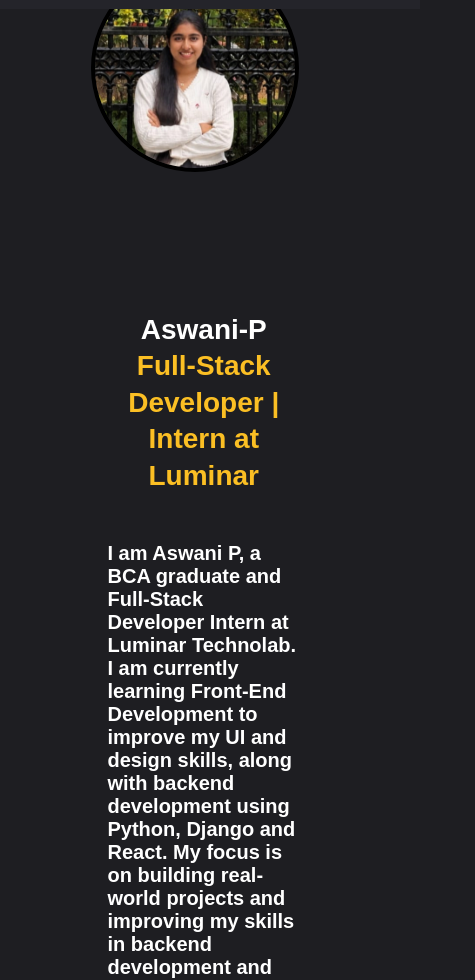
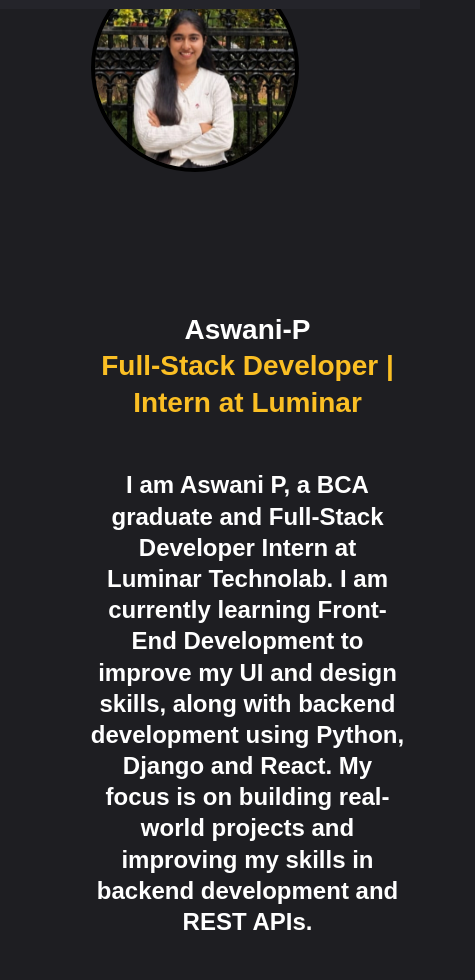
Before and after one commit to aswani-py/Portfolio, a plain HTML site: page index.html in a window 390 px wide. Shown: the part 126-1106 px from the top of the page, 475 px wide, since content can reach past the window. Drawn offline with Linux system fonts and the light colour scheme.

Commit message:
text fix

```diff
--- a/portfolio.css
+++ b/portfolio.css
@@ -308,6 +308,15 @@ body{
   height: 220px !important;
 }
 
+.container {
+  width: 90% !important;
+  text-align: center !important;
+}
+.container h2 {
+  font-size: 24px !important;
+  line-height: 1.3 !important;
+}
+
   #home h1, h1 {
     font-size: 28px !important;
     line-height: 1.3;
```
